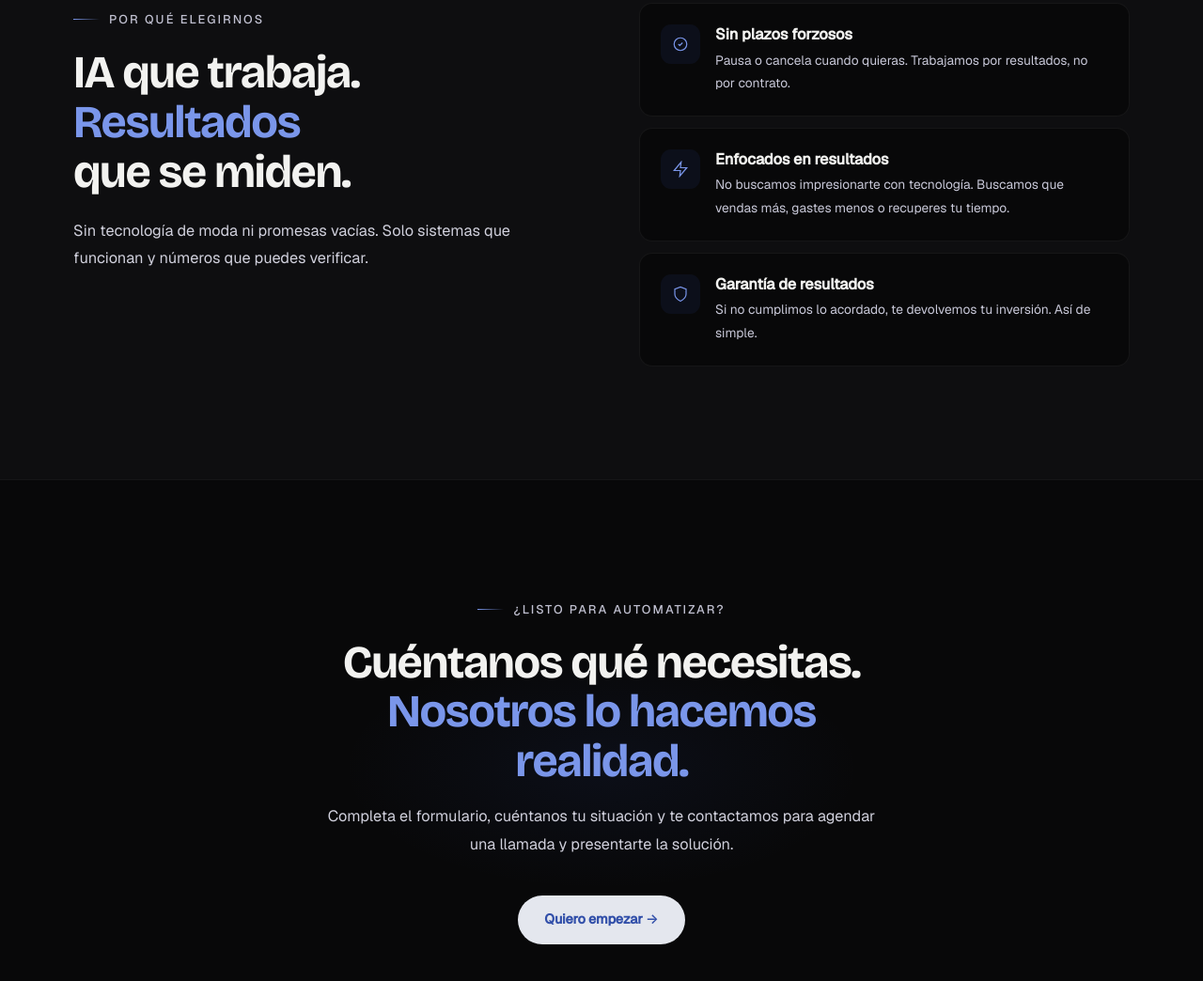
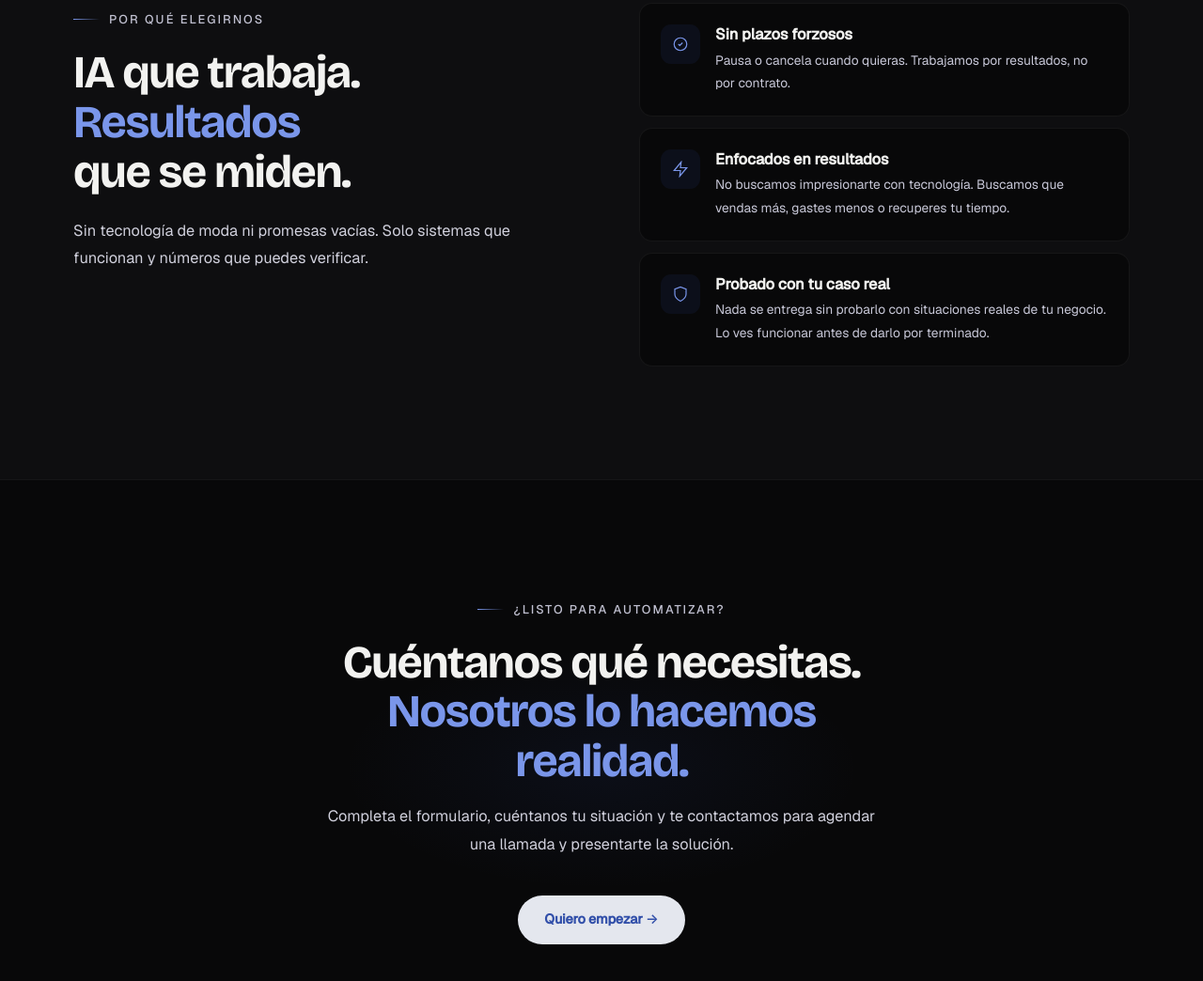
Before and after one commit to jaimemtze-stack/luziaweb, a plain HTML site: page index.html in a window 1280 px wide. Shown: the part 3521-4565 px from the top of the page at 94% size. Drawn offline with nearby package versions, Linux system fonts and the light colour scheme.

Commit message:
Add files via upload

```diff
--- a/index.html
+++ b/index.html
@@ -546,7 +546,7 @@
         <div class="dif-stack">
           <div class="dif rr"><div class="dif-icon"><svg viewBox="0 0 24 24"><path d="M9 12l2 2 4-4m6 2a9 9 0 11-18 0 9 9 0 0118 0z"/></svg></div><div><h3>Sin plazos forzosos</h3><p>Pausa o cancela cuando quieras. Trabajamos por resultados, no por contrato.</p></div></div>
           <div class="dif rr d1"><div class="dif-icon"><svg viewBox="0 0 24 24"><path d="M13 2L3 14h9l-1 8 10-12h-9l1-8z"/></svg></div><div><h3>Enfocados en resultados</h3><p>No buscamos impresionarte con tecnología. Buscamos que vendas más, gastes menos o recuperes tu tiempo.</p></div></div>
-          <div class="dif rr d2"><div class="dif-icon"><svg viewBox="0 0 24 24"><path d="M12 22s8-4 8-10V5l-8-3-8 3v7c0 6 8 10 8 10z"/></svg></div><div><h3>Garantía de resultados</h3><p>Si no cumplimos lo acordado, te devolvemos tu inversión. Así de simple.</p></div></div>
+          <div class="dif rr d2"><div class="dif-icon"><svg viewBox="0 0 24 24"><path d="M12 22s8-4 8-10V5l-8-3-8 3v7c0 6 8 10 8 10z"/></svg></div><div><h3>Probado con tu caso real</h3><p>Nada se entrega sin probarlo con situaciones reales de tu negocio. Lo ves funcionar antes de darlo por terminado.</p></div></div>
         </div>
       </div>
     </div>
```
